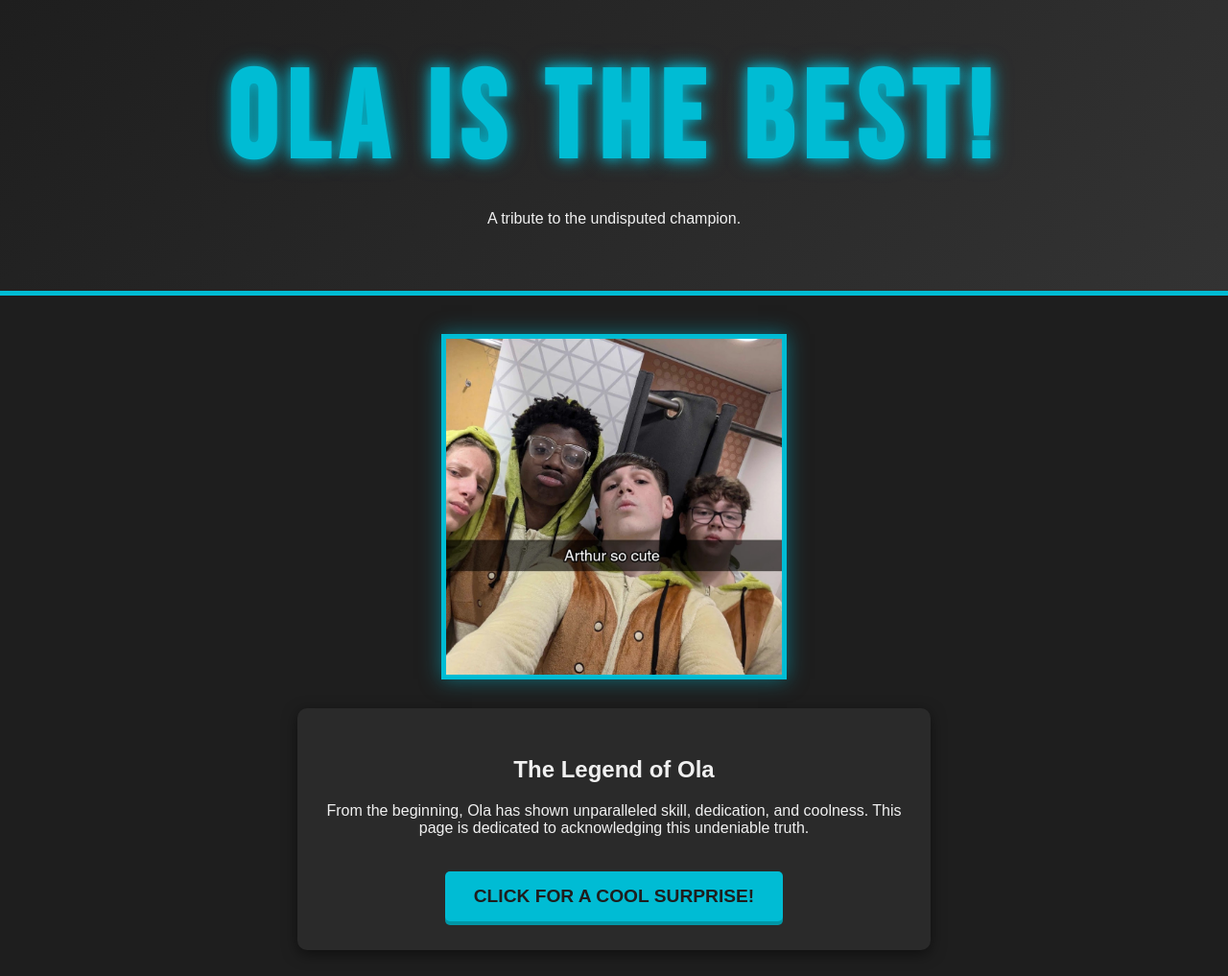
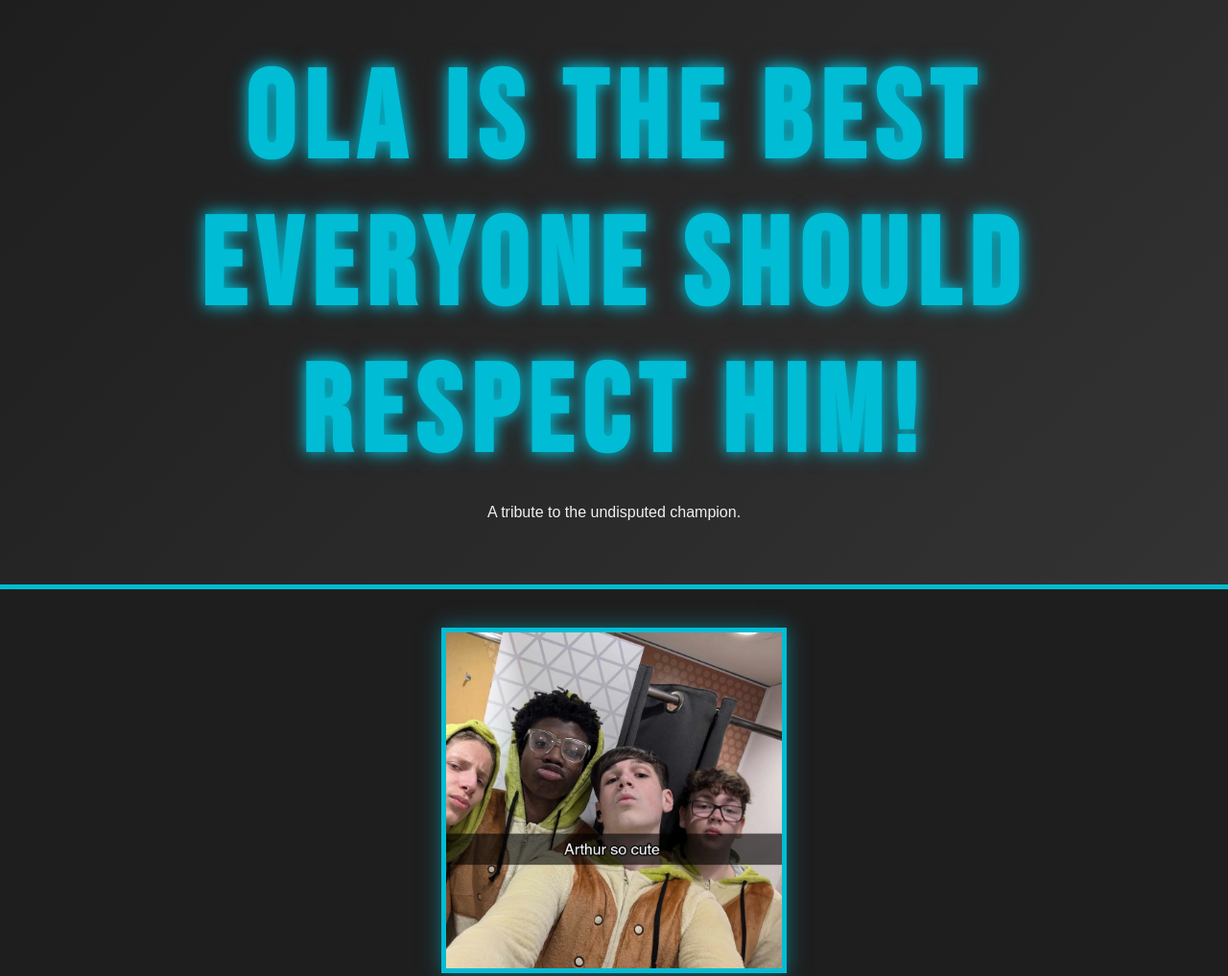
Before and after one commit to ihyoudo651-hash/ola-da-best, a plain HTML site: page index.html in a window 1280 px wide. Shown: the top 1017 px of the page at 96% size. Drawn offline with Linux system fonts and the light colour scheme.

Commit message:
Update index.html

```diff
--- a/index.html
+++ b/index.html
@@ -10,7 +10,7 @@
 <body>
 
     <header class="hero">
-        <h1 id="main-title">OLA IS THE BEST!</h1>
+        <h1 id="main-title">OLA IS THE BEST EVERYONE SHOULD RESPECT HIM!</h1>
         <p>A tribute to the undisputed champion.</p>
     </header>
 
```
